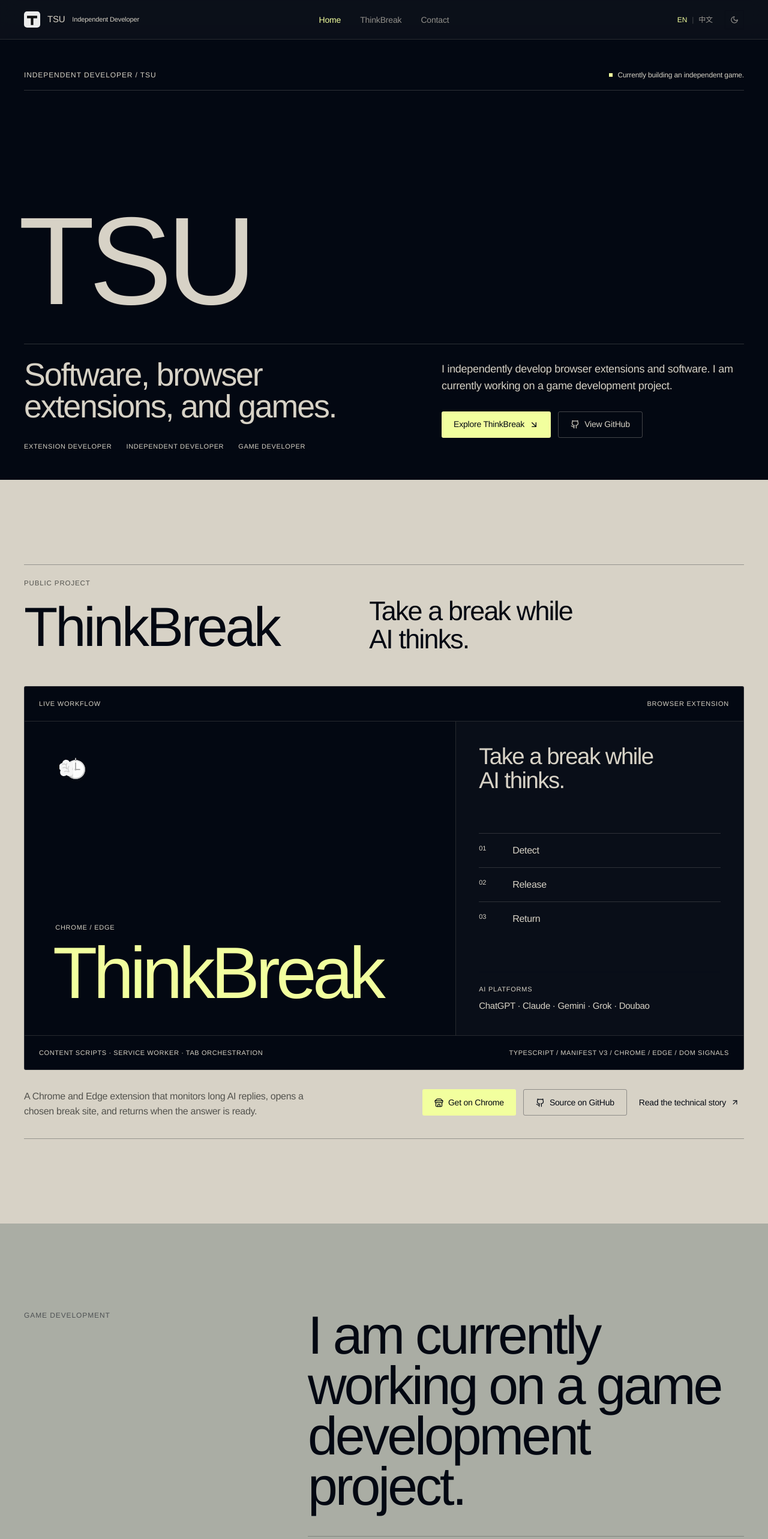
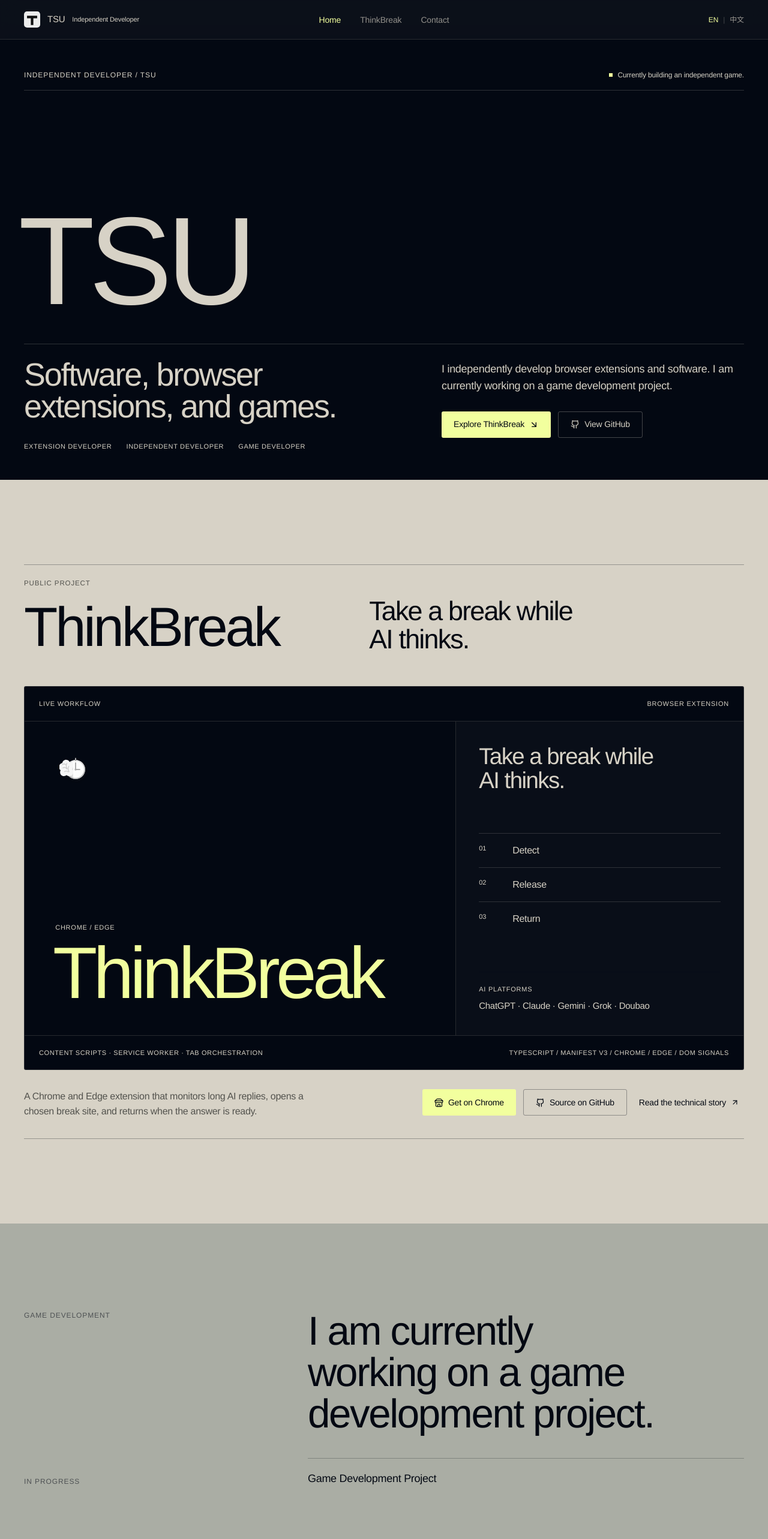
Before and after one commit to TSU333/personal-website, a Next.js app: page / in a window 1280 px wide. Shown: the top 2566 px of the page at 60% size. Built offline with nearby package versions, Linux system fonts and the light colour scheme.

Commit message:
update website

```diff
--- a/app/globals.css
+++ b/app/globals.css
@@ -20,17 +20,6 @@
   --radius-s: 1px;
   --radius-m: 3px;
   --transition-fast: 180ms cubic-bezier(0.22, 1, 0.36, 1);
-}
-
-.dark {
-  color-scheme: dark;
-  --background: 3 8 18;
-  --foreground: 224 220 209;
-  --card: 19 24 31;
-  --border: 215 210 198;
-  --muted: 170 173 164;
-  --accent: 242 255 158;
-  --accent-soft: 53 58 37;
 }
 
 * {
@@ -421,6 +410,19 @@
   background: #aaada4;
 }
 
+.game-title {
+  max-width: 18ch;
+  font-size: clamp(2.5rem, 5.25vw, 5.25rem);
+  line-height: 1.03;
+  letter-spacing: -0.035em;
+}
+
+html[lang="zh"] .game-title {
+  max-width: 11em;
+  line-height: 1.16;
+  letter-spacing: -0.022em;
+}
+
 .contact-band,
 .site-footer {
   color: #d7d2c6;
--- a/components/GameSection.tsx
+++ b/components/GameSection.tsx
@@ -20,7 +20,7 @@
           </div>
 
           <div>
-            <h2 className="display-type max-w-[15ch] text-[clamp(3rem,7vw,7rem)] leading-[0.94] tracking-[-0.045em] text-[#030812]">
+            <h2 className="display-type game-title text-[#030812]">
               {dictionary.game.title}
             </h2>
             <p className="mt-10 border-t border-[#030812]/25 pt-5 text-[1rem] text-[#030812]/62 sm:text-[1.125rem]">
--- a/components/Navbar.tsx
+++ b/components/Navbar.tsx
@@ -8,7 +8,6 @@
 import { usePathname } from "next/navigation";
 
 import { LanguageToggle } from "@/components/LanguageToggle";
-import { ThemeToggle } from "@/components/ThemeToggle";
 import { useLanguage } from "@/components/Providers";
 
 export function Navbar() {
@@ -105,9 +104,8 @@
             ))}
           </nav>
 
-          <div className="hidden items-center justify-end gap-5 md:flex">
+          <div className="hidden items-center justify-end md:flex">
             <LanguageToggle />
-            <ThemeToggle />
           </div>
 
           <button
@@ -163,9 +161,8 @@
                   ))}
                 </nav>
 
-                <div className="mt-8 flex items-center justify-between gap-5 border-t border-[#d7d2c6]/18 pt-5">
+                <div className="mt-8 border-t border-[#d7d2c6]/18 pt-5">
                   <LanguageToggle />
-                  <ThemeToggle />
                 </div>
               </div>
             </motion.div>
--- a/components/Providers.tsx
+++ b/components/Providers.tsx
@@ -7,7 +7,6 @@
   useEffect,
   useState,
 } from "react";
-import { ThemeProvider } from "next-themes";
 
 import {
   Dictionary,
@@ -60,16 +59,7 @@
 }
 
 export function Providers({ children }: { children: ReactNode }) {
-  return (
-    <ThemeProvider
-      attribute="class"
-      defaultTheme="light"
-      enableSystem={false}
-      disableTransitionOnChange
-    >
-      <LanguageProvider>{children}</LanguageProvider>
-    </ThemeProvider>
-  );
+  return <LanguageProvider>{children}</LanguageProvider>;
 }
 
 export function useLanguage() {
--- a/components/ThemeToggle.tsx
+++ /dev/null
@@ -1,30 +0,0 @@
-"use client";
-
-import { useEffect, useState } from "react";
-import { Moon, SunMedium } from "lucide-react";
-import { useTheme } from "next-themes";
-
-import { useLanguage } from "@/components/Providers";
-
-export function ThemeToggle() {
-  const { resolvedTheme, setTheme } = useTheme();
-  const { dictionary } = useLanguage();
-  const [mounted, setMounted] = useState(false);
-
-  useEffect(() => {
-    setMounted(true);
-  }, []);
-
-  const isDark = mounted && resolvedTheme === "dark";
-
-  return (
-    <button
-      type="button"
-      onClick={() => setTheme(isDark ? "light" : "dark")}
-      aria-label={dictionary.misc.themeToggle}
-      className="nav-control type-ui inline-flex h-8 w-8 items-center justify-center border border-[#d7d2c6]/24"
-    >
-      {isDark ? <SunMedium size={14} /> : <Moon size={14} />}
-    </button>
-  );
-}
--- a/locales/en.ts
+++ b/locales/en.ts
@@ -78,7 +78,6 @@
   },
   misc: {
     languageSwitch: "Switch language",
-    themeToggle: "Toggle theme",
     menu: "Open menu",
     close: "Close menu",
   },
--- a/locales/zh.ts
+++ b/locales/zh.ts
@@ -77,7 +77,6 @@
   },
   misc: {
     languageSwitch: "切换语言",
-    themeToggle: "切换深浅色模式",
     menu: "打开菜单",
     close: "关闭菜单",
   },
--- a/package.json
+++ b/package.json
@@ -12,7 +12,6 @@
     "framer-motion": "^11.11.17",
     "lucide-react": "^0.469.0",
     "next": "^16.2.4",
-    "next-themes": "^0.3.0",
     "react": "^18.3.1",
     "react-dom": "^18.3.1"
   },
--- a/tailwind.config.ts
+++ b/tailwind.config.ts
@@ -8,7 +8,6 @@
     "./lib/**/*.{ts,tsx}",
     "./locales/**/*.{ts,tsx}",
   ],
-  darkMode: "class",
   theme: {
     extend: {
       colors: {
```
Also changed, not shown: 1 other file (tests, documents, lock files or other folders).
